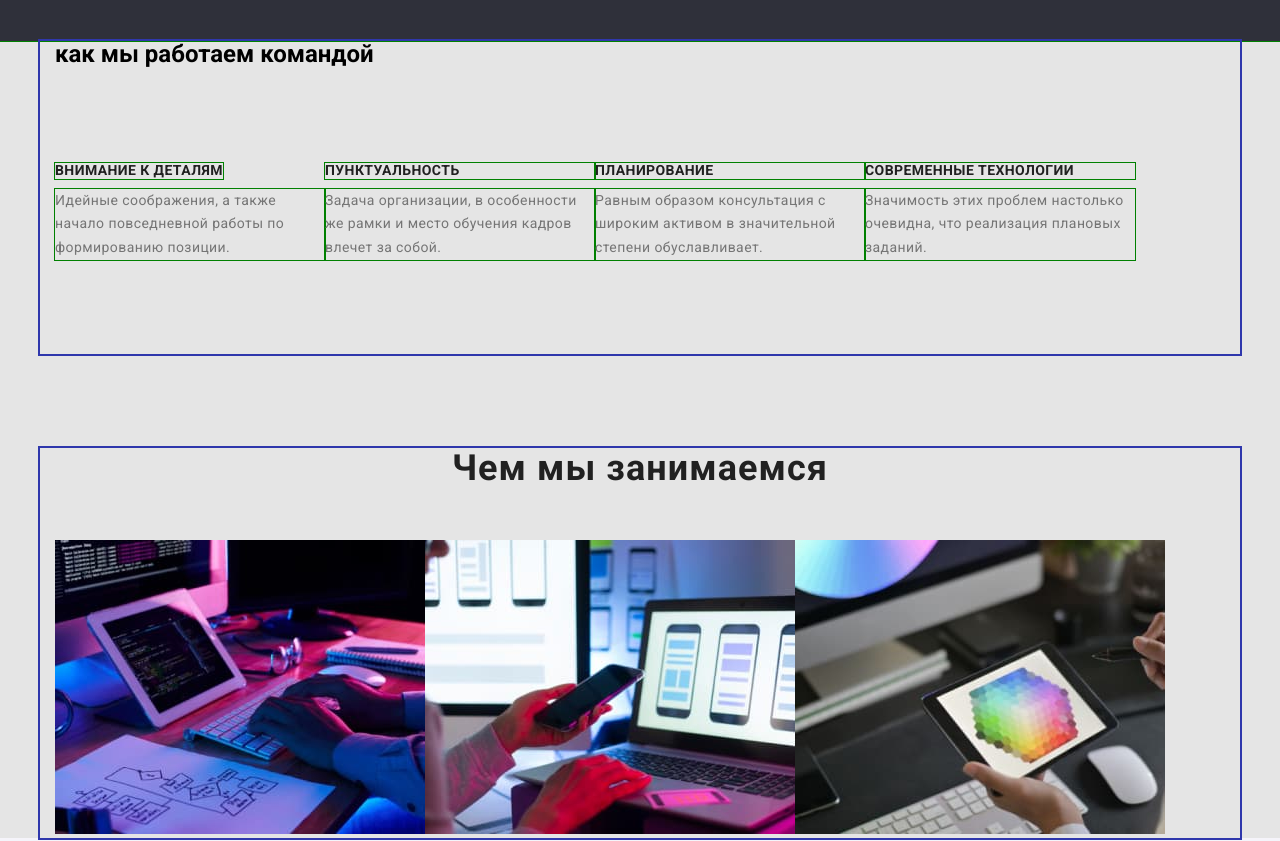
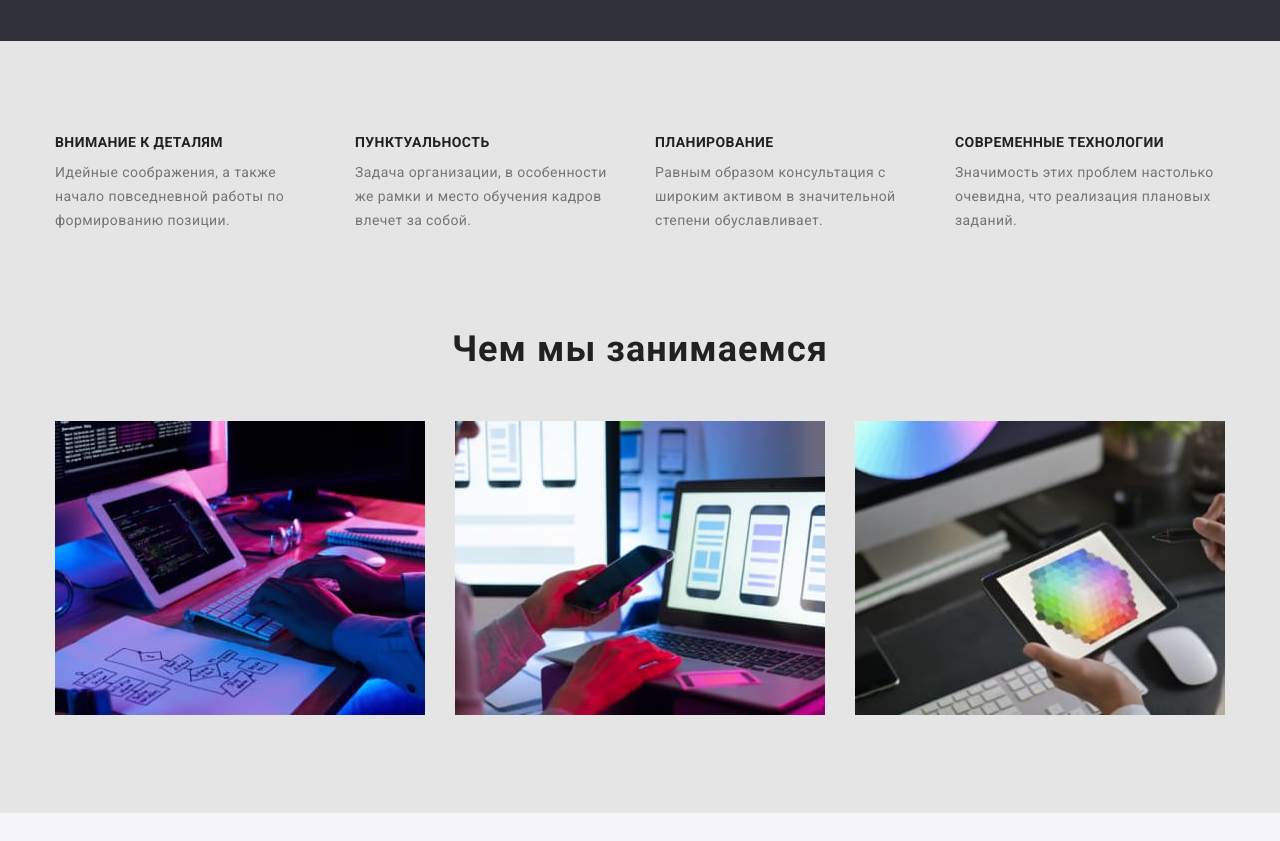
Before and after one commit to vitasika/goit-markup-hw-03, a plain HTML site: page index.html in a window 1280 px wide. Shown: the part 640-1481 px from the top of the page. Drawn offline with nearby package versions, Linux system fonts and the light colour scheme.

Commit message:
набрал все по д_з 3

```diff
--- a/css/styles.css
+++ b/css/styles.css
@@ -90,7 +90,6 @@ p {
 
 /*------------------ Hero box ------------------*/
 .hero-box {
-  outline: 1px solid green;
   height: 600px;
   left: 0px;
   top: 80px;
@@ -99,6 +98,9 @@ p {
 }
 
 /*------------------ Work box ------------------*/
+
+
+
 .work-box {
   background: var(--background-work-color);
   margin: 0px;
@@ -107,12 +109,17 @@ p {
 }
 
 .work-box-first {
-  outline: 2px solid rgb(47, 55, 172);
+  padding-top: 94px;
+  margin-bottom: 94px;
+  margin-left: auto;
+  margin-right: auto;
   background: var(--background-work-color);
 }
 
 .work-box-second {
-  outline: 2px solid rgb(47, 55, 172);
+  /*outline: 2px solid rgb(47, 55, 172);*/
+
+
   background: var(--background-work-color);
 }
 
@@ -128,7 +135,6 @@ p {
 .box-footer {
   background: var(--background-footer-color);
   height: 252px;
-  outline: 1px solid green;
 }
 
 /*------------------ logo main and footer ------------------*/
@@ -247,7 +253,6 @@ p {
 .contakt-footer-addres {
   display: flex;
   flex-direction: column;
-
 }
 
 .footer-addres {
@@ -289,23 +294,40 @@ p {
 
 /*------------------ section to work ------------------*/
 
-.work-list {
+.work-hidden-text{
+  text-align: center;
+  display: none;
+}
+
+/*.work-list {
   display: flex;
   flex-wrap: wrap;
-}
+}*/
 
 .section-work {
   display: flex;
-  margin-top: 94px;
-  margin-bottom: 94px;
+  width: 1170px;
+  height: 100px;
+
+  /*margin-top: 94px;
+  margin-bottom: 94px;*/
 }
 
-.section-work .work-text {
+.work-text{
   width: 270px;
+}
+
+.section-work .work-text:not(:last-child) {
+  margin-right: 30px;
 }
 
 .section-work-foto {
   display: flex;
+  padding-bottom: 94px;
+}
+
+.section-work-foto .position-foto-work:not(:last-child) {
+  margin-right: 30px;
 }
 
 h3.section-title-text {
@@ -318,7 +340,7 @@ h3.section-title-text {
   text-transform: uppercase;
   color: var(--primary-text-color);
 
-  outline: 1px solid green;
+  /*outline: 1px solid green;*/
 
   margin-bottom: 10px;
 }
@@ -334,7 +356,7 @@ p.section-p-text {
 
   margin-bottom: 94px;
 
-  outline: 1px solid green;
+  /*outline: 1px solid green;*/
 }
 
 h2.section-title-work {
@@ -347,9 +369,10 @@ h2.section-title-work {
   letter-spacing: 0.03em;
   color: var(--primary-text-color);
 
-
   /*outline: 1px solid green;*/
 }
+
+
 
 /*------------------ my team ------------------*/
 
@@ -364,7 +387,6 @@ h3.section-team-text {
   color: var(--primary-text-color);
 
   margin-bottom: 10px;
-
 
   /*outline: 1px solid green;*/
 }
@@ -382,12 +404,12 @@ p.section-p-team-text {
   /*outline: 1px solid green;*/
 }
 
-.manager-box{
+.manager-box {
   width: 270px;
   height: 368px;
 }
 
-.team-line{
+.team-line {
   display: flex;
 }
 
@@ -395,22 +417,22 @@ p.section-p-team-text {
   margin-right: 30px;
 }
 
-.section-title-work{
+.section-title-work {
   margin-bottom: 50px;
 }
 
-.line-manager{
-  background: #FFFFFF;
+.line-manager {
+  background: #ffffff;
 
-  box-shadow: 0px 1px 3px rgba(0, 0, 0, 0.12), 0px 1px 1px rgba(0, 0, 0, 0.14), 0px 2px 1px rgba(0, 0, 0, 0.2);
+  box-shadow: 0px 1px 3px rgba(0, 0, 0, 0.12), 0px 1px 1px rgba(0, 0, 0, 0.14),
+    0px 2px 1px rgba(0, 0, 0, 0.2);
   border-radius: 0px 0px 4px 4px;
 }
 
-.manager-text{
+.manager-text {
   margin-top: 30px;
   margin-bottom: 30px;
 }
-
 
 /*------------------ portfolio page ------------------*/
 
@@ -484,7 +506,6 @@ p.section-p-team-text {
   margin-bottom: 0;
 }
 
-
 h2.section-title {
   font-family: 'Roboto';
   font-style: normal;
--- a/index.html
+++ b/index.html
@@ -66,16 +66,14 @@
       <!-- section to work -->
       <section class="work-box">
         <div class="container work-box-first">
-          <h2>как мы работаем командой</h2>
+          <h2 class="work-hidden-text">как мы работаем командой</h2>
 
           <ul class="section-work">
             <li class="work-text">
-              <div class="work-list">
-                <h3 class="section-title-text">Внимание к деталям</h3>
+              <h3 class="section-title-text">Внимание к деталям</h3>
                 <p class="section-p-text">
                   Идейные соображения, а также начало повседневной работы по формированию позиции.
                 </p>
-              </div>
             </li>
 
             <li class="work-text">
@@ -104,21 +102,21 @@
         <div class="container work-box-second">
           <h2 class="section-title-work">Чем мы занимаемся</h2>
           <ul class="section-work-foto">
-            <li>
+            <li class="position-foto-work">
               <img
                 src="./img/pic_1.jpg"
                 alt="человек перед планшетом печатает на клавиатуре"
                 width="370"
               />
             </li>
-            <li>
+            <li class="position-foto-work">
               <img
                 src="./img/pic_2.jpg"
                 alt="человек перед ноутбуком смотрить в мобильный телефон"
                 width="370"
               />
             </li>
-            <li>
+            <li class="position-foto-work">
               <img src="./img/pic_3.jpg" alt="планшет на котором радужная картинка" width="370" />
             </li>
           </ul>
```
